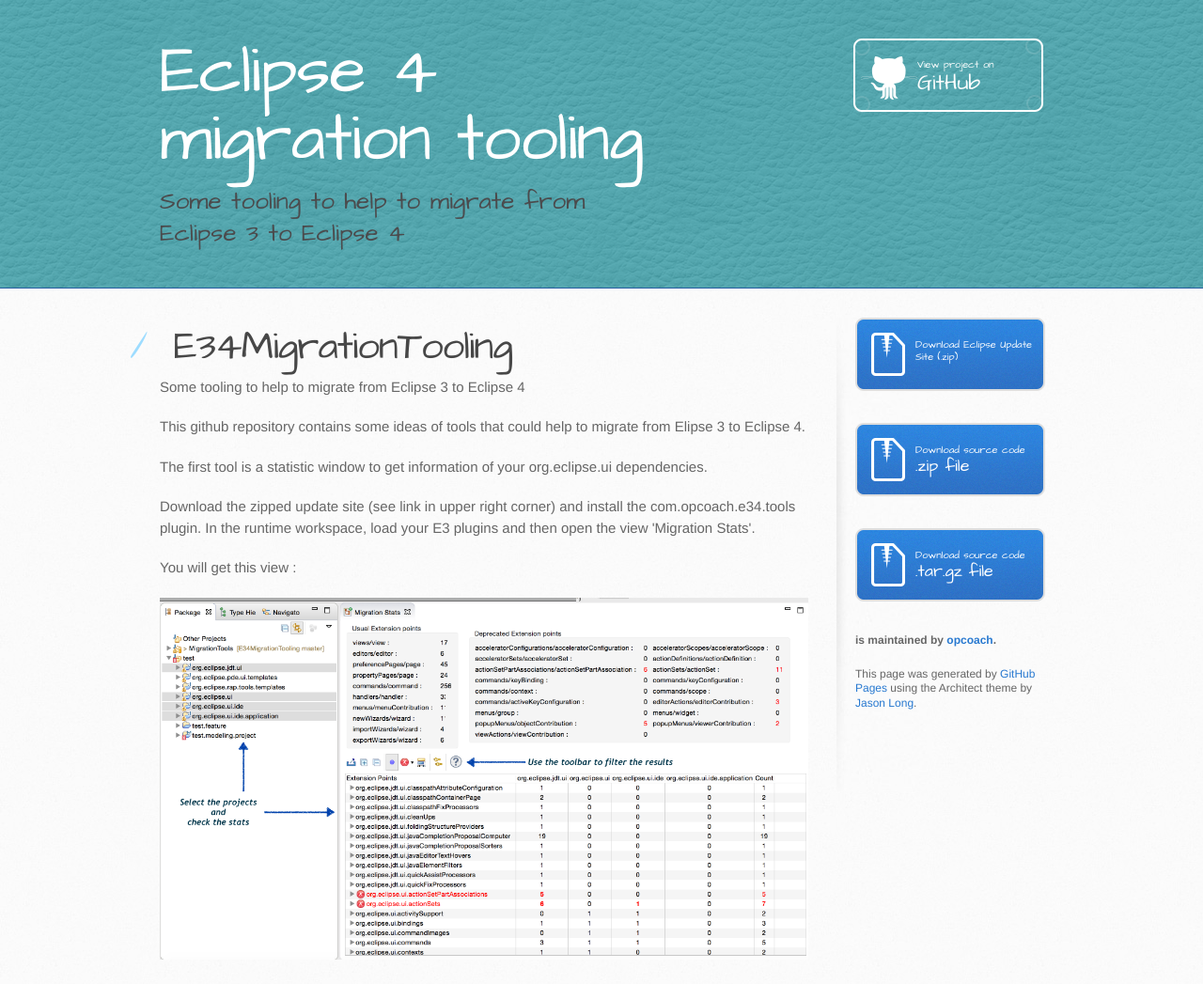
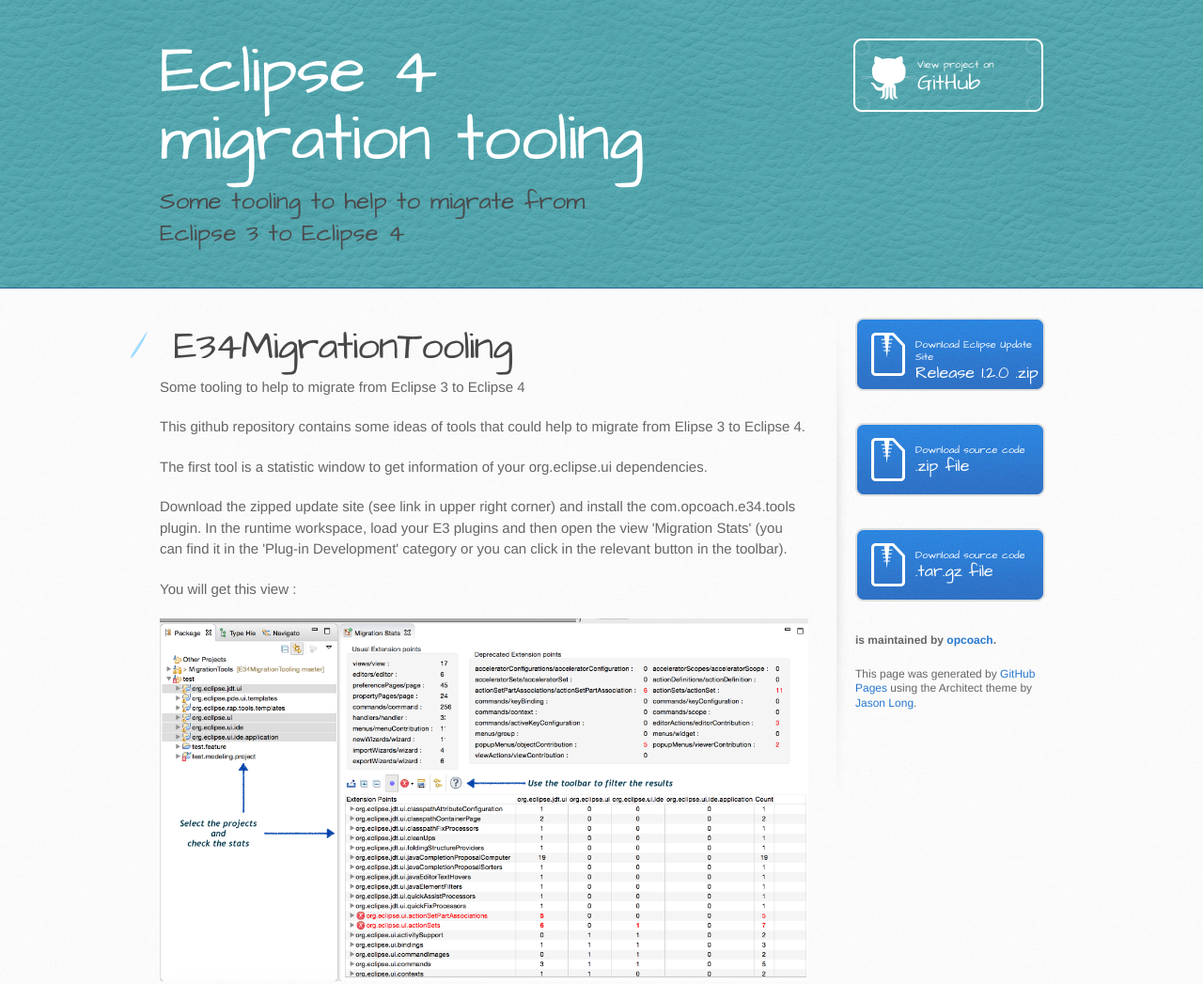
Before and after one commit to opcoach/E34MigrationTooling, a plain HTML site: page index.html in a window 1280 px wide. Shown: the top 1047 px of the page at 94% size. Drawn offline with Linux system fonts and the light colour scheme.

Commit message:
Update the page with release 1.2.0

```diff
--- a/index.html
+++ b/index.html
@@ -37,13 +37,15 @@
 
 <p>The first tool is a statistic window to get information of your org.eclipse.ui dependencies. </p>
 
-<p>Download the zipped update site (see link in upper right corner) and install the com.opcoach.e34.tools plugin. In the runtime workspace, load your E3 plugins and then open the view 'Migration Stats'.</p>
+<p>Download the zipped update site (see link in upper right corner) and install the com.opcoach.e34.tools plugin. In the runtime workspace, load your E3 plugins and then open the view 'Migration Stats' (you can find it in the 'Plug-in Development' category or you can click in the relevant button in the toolbar).</p>
 
 <p> You will get this view : </p>
 <img src="images/MigrationStatView.png"/>
 <p></p>
 <br/>
 <p>This view displays all the E3 extension points and a column for each plugin selected in your workspace. You will get the number of views, perspectives, commands, ... that are created by the selected plugin. You can select several plugins to get this information. </p>
+
+<p>In the toolbar of the view, you can open the OPCoach form that will ask you questions about your migration and help you to make your decision </p>
 
 <p>Deprecated elements and extension points are displayed with a red color. If you still used them, you will probably have problems for your migration. </p>
 
@@ -56,9 +58,10 @@
         </section>
 
         <aside id="sidebar">
- 	<a href="http://www.opcoach.com/wp-content/uploads/2015/03/com.opcoach.e34tools.repository-1.0.0-SNAPSHOT.zip" class="button">
+ 	<a href="http://www.opcoach.com/wp-content/uploads/2017/01/com.opcoach.e34tools.repository-1.2.0-SNAPSHOT.zip" class="button">
             <small>Download
-            Eclipse Update Site (.zip) </small>
+            Eclipse Update Site </small>
+            Release 1.2.0 .zip
           </a>
           <a href="https://github.com/opcoach/E34MigrationTooling/zipball/master" class="button">
             <small>Download source code</small>
```
